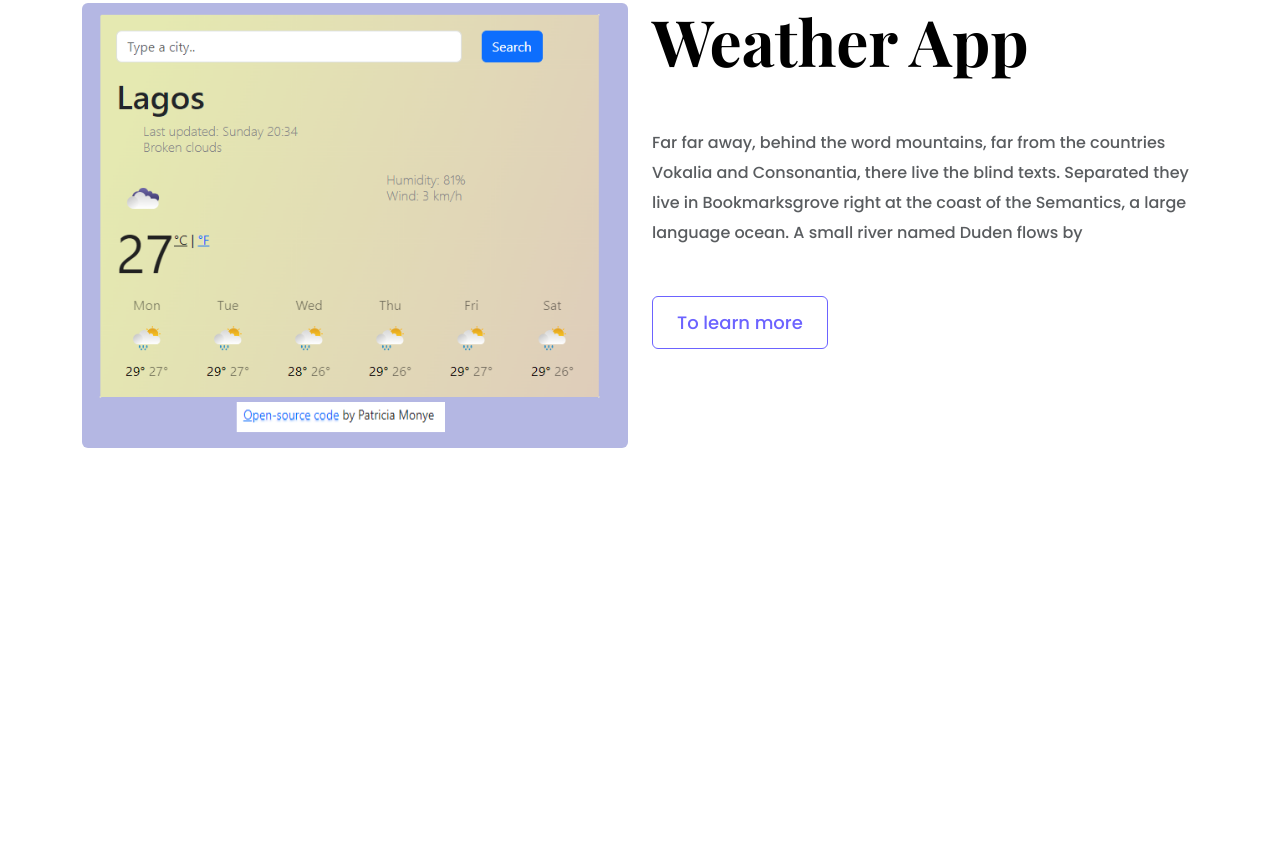
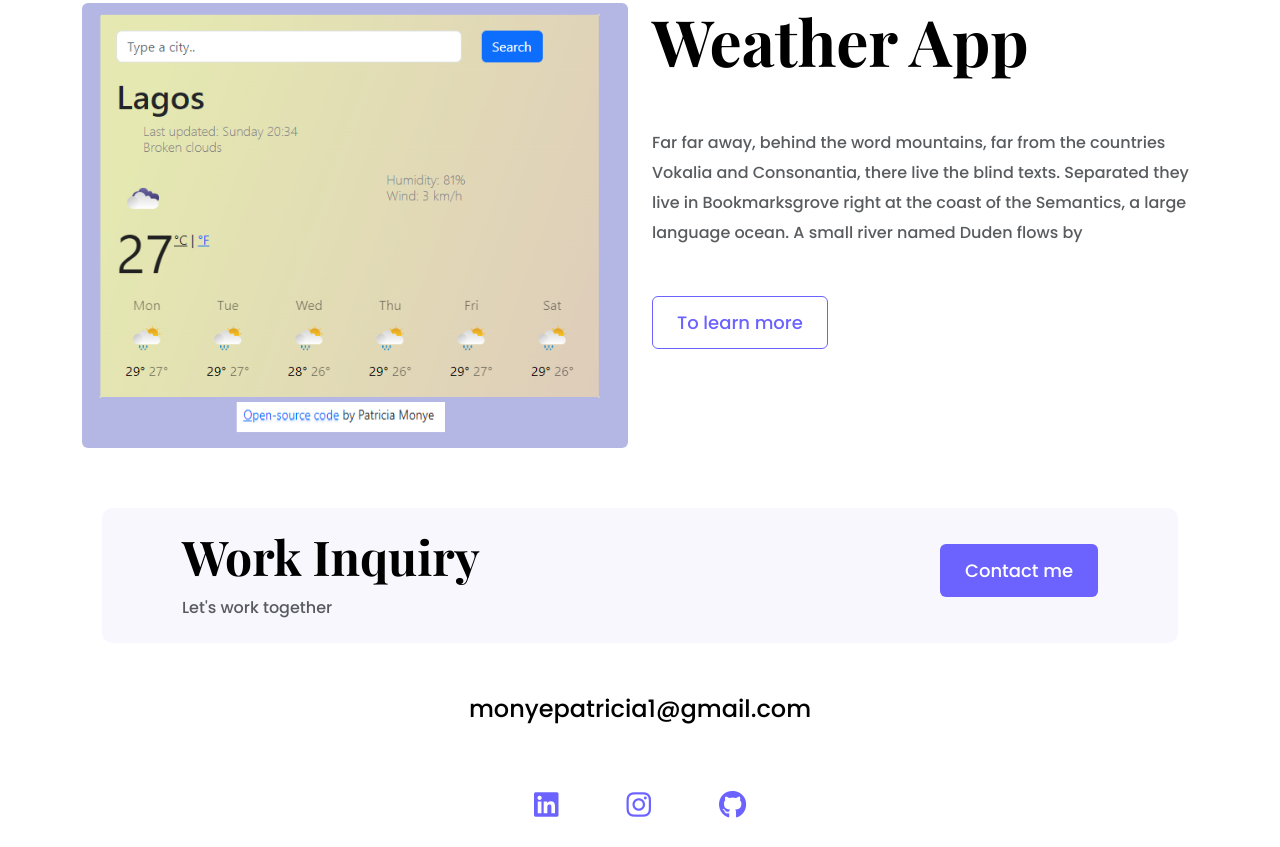
Before and after one commit to 3cia01/Portfolio-Project, a plain HTML site: page index.html in a window 1280 px wide. Shown: the part 1950-2797 px from the top of the page. Before the commit the page ends 2446 px from the top, so only its background shows below. Drawn offline with nearby package versions, Linux system fonts and the light colour scheme.

Commit message:
Worked on the footer

```diff
--- a/index.html
+++ b/index.html
@@ -132,6 +132,39 @@
           </div>
         </div>
       </div>
+      <footer>
+        <div class="contact-box justify-content-between mb-5 d-none d-md-flex">
+          <div>
+            <h4>Work Inquiry</h4>
+            <p class="text-muted">Let's work together</p>
+          </div>
+          <div>
+            <a href="" class="btn btn-branding mt-3"> Contact me </a>
+          </div>
+        </div>
+        <div class="d-flex justify-content-center mb-5">
+          <a href="mailto:monyepatricia1@gmail.com" class="email-link"
+            >monyepatricia1@gmail.com</a
+          >
+        </div>
+        <div class="social-links d-flex justify-content-center mb-5">
+          <a
+            href="https://www.linkedin.com/in/patricia Monye "
+            target="_blank"
+            title="LinkedIn profile"
+            ><i class="fa-brands fa-linkedin"></i>
+          </a>
+          <a
+            href="http://Www.instagram.com/3cia_01"
+            target="_blank"
+            title="Instagram profile"
+            ><i class="fa-brands fa-instagram"></i
+          ></a>
+          <a href="https://github.com/3cia01" target="_blank" title="Github URl"
+            ><i class="fa-brands fa-github"></i
+          ></a>
+        </div>
+      </footer>
     </div>
   </body>
 </html>
--- a/styles/portfolio.css
+++ b/styles/portfolio.css
@@ -30,6 +30,10 @@ h1 {
 
 h2 {
   font-size: 64px;
+}
+
+h4 {
+  font-size: 48px;
 }
 
 p {
@@ -124,15 +128,15 @@ p {
   margin-top: -8px;
   margin-left: 35px;
 }
-nav {
+.nav-link {
   padding: 20px 0;
 }
 
-nav ul {
+.nav-link ul {
   margin: 0;
   padding: 0;
 }
-nav li {
+.nav li {
   display: inline;
   list-style: none;
   line-height: 42px;
@@ -155,7 +159,7 @@ footer {
 
 footer .contact-box {
   background: var(--secondary-color);
-  padding: 20px 60px;
+  padding: 20px 80px;
   border-radius: 10px;
 }
 
@@ -196,6 +200,9 @@ footer .social-links a:hover {
   h2 {
     font-size: 44px;
   }
+  h4 {
+    font-size: 26px;
+  }
 
   .hero {
     padding: 80px 20px;
@@ -210,4 +217,7 @@ footer .social-links a:hover {
     padding: 0;
     text-align: center;
   }
+  .nav li {
+    line-height: 18px;
+  }
 }
```
Also changed, not shown: about.html (+1 -1 lines), work.html (+2 -0 lines).
